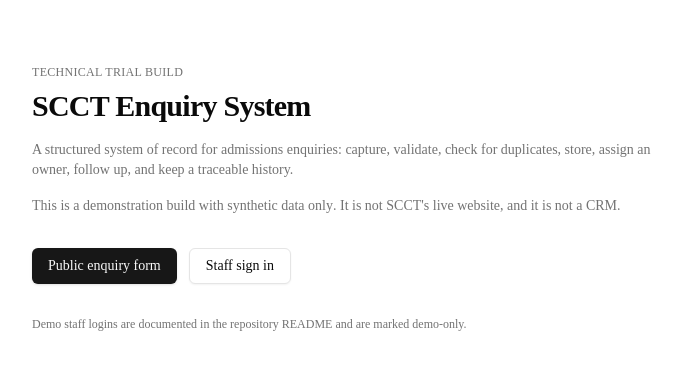
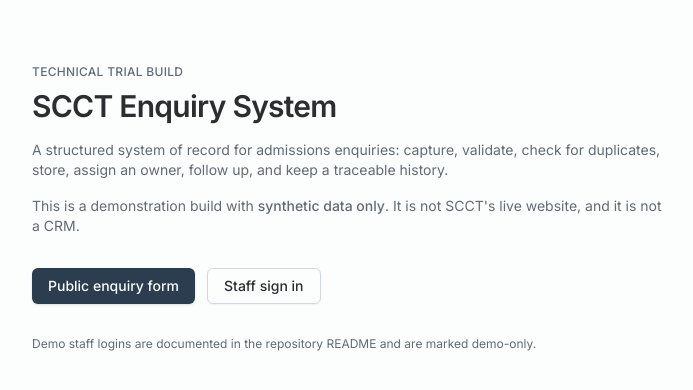
Before and after one commit to iamrealfaizan/scct-enquiry, a Next.js app: page / in a window 1280 px wide. Shown: the top 390 px of the page, without its empty margins (288-981 px from the left). Built offline with nearby package versions, Linux system fonts and the light colour scheme.

Commit message:
Establish SCCT design tokens and typography

```diff
--- a/app/globals.css
+++ b/app/globals.css
@@ -3,78 +3,144 @@
 @tailwind utilities;
 
 /**
- * Design tokens — shadcn/ui `new-york` style, `neutral` base, CSS variables.
+ * Design tokens — shadcn/ui `new-york` structure, SCCT's palette.
  *
  * Every colour in the app resolves through one of these tokens. No component
- * hardcodes a hex value or a Tailwind palette colour directly, so a later brand
- * change is an edit to this block rather than a sweep through the components.
+ * hardcodes a hex value or a Tailwind palette colour directly, so a brand change
+ * is an edit to this block rather than a sweep through the components.
  *
  * Values are HSL channel triplets without the `hsl()` wrapper, which is what
  * lets Tailwind compose them with an opacity modifier: `bg-primary/10`.
+ *
+ * ─── WHERE THE PALETTE CAME FROM ───────────────────────────────────────────────
+ *
+ * Read off SCCT's live site (scct.edu.in), WordPress theme `tisson`, from its
+ * dynamic stylesheet `style-colors.php` and its skin folder named `green`:
+ *
+ *   #2c3e50  links and footer background   (17 uses)  -> --primary
+ *   #2ecc71  the theme's skin colour        (9 uses)  -> --success
+ *   #e6b41b  highlights                     (3 uses)  -> --warning
+ *   #dfe3e5  section backgrounds            (8 uses)  -> --muted / --secondary
+ *   #2d2e2f  body text                                -> --foreground
+ *
+ * SAY THIS PLAINLY WHEN ASKED: `#2c3e50` and `#2ecc71` are the stock Flat UI
+ * "Midnight Blue / Emerald" pair that ships with that theme. These values are
+ * therefore OBSERVED FROM THEIR LIVE SITE, not a brand guideline SCCT issued, and
+ * they are not presented as one. Confirming the real brand colours — and whether
+ * this demo may use their logo at all — is open question 12. Because it is all
+ * configuration, their answer replaces five lines here and touches nothing else.
+ *
+ * ─── GREEN DOES ONE JOB ────────────────────────────────────────────────────────
+ *
+ * Their site uses emerald as a general accent. Here it means POSITIVE STATE only —
+ * enrolled, follow-up completed. Navy carries actions instead. If green were both
+ * "this is a button" and "this enquiry enrolled", the queue's most important
+ * signal would be the same colour as its furniture.
+ *
+ *   --primary      navy    buttons, navigation, links
+ *   --success      emerald enrolled, completed
+ *   --warning      gold    duplicate flags, due today
+ *   --destructive  red     overdue, failed submissions
  */
 
 @layer base {
   :root {
-    --background: 0 0% 100%;
-    --foreground: 0 0% 3.9%;
+    /* Not pure white: a table read for an hour is easier on a hair-warm ground,
+       and it lets cards sit above the page as genuinely white surfaces. */
+    --background: 200 20% 99%;
+    --foreground: 210 6% 18%;
 
     --card: 0 0% 100%;
-    --card-foreground: 0 0% 3.9%;
+    --card-foreground: 210 6% 18%;
 
     --popover: 0 0% 100%;
-    --popover-foreground: 0 0% 3.9%;
+    --popover-foreground: 210 6% 18%;
 
-    --primary: 0 0% 9%;
-    --primary-foreground: 0 0% 98%;
+    /* #2c3e50 */
+    --primary: 210 29% 24%;
+    --primary-foreground: 200 20% 99%;
 
-    --secondary: 0 0% 96.1%;
-    --secondary-foreground: 0 0% 9%;
+    /* Derived from #dfe3e5, lightened — section fills and quiet buttons. */
+    --secondary: 200 16% 94%;
+    --secondary-foreground: 210 29% 24%;
 
-    --muted: 0 0% 96.1%;
-    --muted-foreground: 0 0% 45.1%;
+    --muted: 200 16% 95%;
+    /* 4.7:1 on --background. Below that, a table full of secondary text stops
+       being readable for anyone who is not young with a good monitor. */
+    --muted-foreground: 210 9% 42%;
 
-    --accent: 0 0% 96.1%;
-    --accent-foreground: 0 0% 9%;
+    --accent: 200 16% 93%;
+    --accent-foreground: 210 29% 24%;
+
+    /* #2ecc71, darkened for contrast. The raw value is 1.9:1 on white — fine as
+       a fill on their marketing site, unreadable as text. */
+    --success: 145 63% 32%;
+    --success-foreground: 0 0% 100%;
+
+    /* #e6b41b, darkened for the same reason. Gold on white is the worst offender
+       in any palette. */
+    --warning: 45 84% 30%;
+    --warning-foreground: 0 0% 100%;
 
     /* Validation errors, failed submissions, overdue follow-ups. */
-    --destructive: 0 84.2% 60.2%;
-    --destructive-foreground: 0 0% 98%;
+    --destructive: 0 72% 45%;
+    --destructive-foreground: 0 0% 100%;
 
-    --border: 0 0% 89.8%;
-    --input: 0 0% 89.8%;
-    --ring: 0 0% 3.9%;
+    --border: 200 14% 88%;
+    --input: 200 14% 84%;
+    /* The focus ring is the brand colour, so keyboard focus is obvious rather
+       than a faint grey outline nobody notices. */
+    --ring: 210 29% 34%;
 
     --radius: 0.5rem;
   }
 
+  /**
+   * Dark mode. No toggle is built — `darkMode: "class"` means it activates only
+   * when something puts `.dark` on the html element. Maintained anyway because a
+   * half-defined dark palette is worse than none: the day a toggle is added, the
+   * gaps show up as unreadable text rather than as missing work.
+   *
+   * The brand colours INVERT ROLES here. Navy is the page, not the button — a
+   * dark-on-dark primary button is invisible, so the light surface becomes the
+   * action colour.
+   */
   .dark {
-    --background: 0 0% 3.9%;
-    --foreground: 0 0% 98%;
+    --background: 210 26% 11%;
+    --foreground: 200 16% 94%;
 
-    --card: 0 0% 3.9%;
-    --card-foreground: 0 0% 98%;
+    --card: 210 25% 14%;
+    --card-foreground: 200 16% 94%;
 
-    --popover: 0 0% 3.9%;
-    --popover-foreground: 0 0% 98%;
+    --popover: 210 25% 14%;
+    --popover-foreground: 200 16% 94%;
 
-    --primary: 0 0% 98%;
-    --primary-foreground: 0 0% 9%;
+    --primary: 200 16% 94%;
+    --primary-foreground: 210 29% 18%;
 
-    --secondary: 0 0% 14.9%;
-    --secondary-foreground: 0 0% 98%;
+    --secondary: 210 22% 19%;
+    --secondary-foreground: 200 16% 94%;
 
-    --muted: 0 0% 14.9%;
-    --muted-foreground: 0 0% 63.9%;
+    --muted: 210 22% 18%;
+    --muted-foreground: 205 12% 68%;
 
-    --accent: 0 0% 14.9%;
-    --accent-foreground: 0 0% 98%;
+    --accent: 210 22% 22%;
+    --accent-foreground: 200 16% 94%;
 
-    --destructive: 0 62.8% 30.6%;
-    --destructive-foreground: 0 0% 98%;
+    /* Lightened rather than darkened — on a dark ground the contrast problem
+       runs the other way. */
+    --success: 145 55% 55%;
+    --success-foreground: 210 29% 12%;
 
-    --border: 0 0% 14.9%;
-    --input: 0 0% 14.9%;
-    --ring: 0 0% 83.1%;
+    --warning: 45 80% 60%;
+    --warning-foreground: 210 29% 12%;
+
+    --destructive: 0 70% 62%;
+    --destructive-foreground: 210 29% 12%;
+
+    --border: 210 20% 24%;
+    --input: 210 20% 28%;
+    --ring: 200 16% 70%;
   }
 }
 
@@ -89,4 +155,27 @@
       "rlig" 1,
       "calt" 1;
   }
+
+  /**
+   * Digits line up in columns.
+   *
+   * Applied to tables and to anything tagged `.tabular` rather than globally,
+   * because proportional figures read better in prose. In a queue of enquiry
+   * numbers and dates, misaligned digits are the difference between scanning a
+   * column and reading it.
+   */
+  table,
+  .tabular {
+    font-variant-numeric: tabular-nums;
+  }
+
+  /**
+   * A visible focus ring everywhere, for keyboard users.
+   *
+   * `:focus-visible`, not `:focus`, so a mouse click does not leave a ring behind
+   * on every button. Set once here so no component has to remember it.
+   */
+  :focus-visible {
+    @apply outline-none ring-2 ring-ring ring-offset-2 ring-offset-background;
+  }
 }
--- a/app/layout.tsx
+++ b/app/layout.tsx
@@ -1,16 +1,46 @@
 import type { Metadata } from "next";
-import localFont from "next/font/local";
+import { Inter, JetBrains_Mono } from "next/font/google";
 import "./globals.css";
 
-const geistSans = localFont({
-  src: "./fonts/GeistVF.woff",
-  variable: "--font-geist-sans",
-  weight: "100 900",
+/**
+ * Two typefaces, and each has a job.
+ *
+ * INTER for everything a person reads. It has the largest x-height of the
+ * realistic candidates, which is what keeps the 12px text in the queue legible
+ * rather than merely present, and it ships proper tabular figures — the queue sorts
+ * and scans columns of numbers, and digits that do not line up turn a column into
+ * prose you have to read.
+ *
+ * JETBRAINS MONO for identifiers only: enquiry numbers, permission codes, staff
+ * profile ids. Chosen over the other monos because its `0/O`, `1/l/I` and `8/B` are
+ * unambiguous — someone reads "ENQ-2026-000041" down a phone line to a parent, and
+ * a mono that renders zero without a distinguishing mark makes that call harder than
+ * it needs to be.
+ *
+ * WHY `next/font/google` RATHER THAN THE COMMITTED .woff FILES this replaced. Next
+ * downloads both faces at BUILD time and self-hosts them from our own origin, so:
+ * no request to Google at runtime, nothing for a visitor's browser to leak, no
+ * external dependency during a live demo, and no layout shift because the metrics
+ * are known at build. It also means the repository holds no binary font assets.
+ *
+ * `display: "swap"` shows text in the fallback immediately rather than holding a
+ * blank page. On a college's connection, text you can read in the wrong font beats
+ * text you cannot read at all.
+ *
+ * SUBSET `latin` ONLY, deliberately. Names in the demo data are Latin-script. If
+ * SCCT needs Devanagari for student names, that is a subset to add here — and it is
+ * a real question rather than an assumption, so it is not silently included.
+ */
+const inter = Inter({
+  subsets: ["latin"],
+  variable: "--font-sans",
+  display: "swap",
 });
-const geistMono = localFont({
-  src: "./fonts/GeistMonoVF.woff",
-  variable: "--font-geist-mono",
-  weight: "100 900",
+
+const jetbrainsMono = JetBrains_Mono({
+  subsets: ["latin"],
+  variable: "--font-mono",
+  display: "swap",
 });
 
 export const metadata: Metadata = {
@@ -28,9 +58,7 @@ export default function RootLayout({
 }>) {
   return (
     <html lang="en">
-      <body
-        className={`${geistSans.variable} ${geistMono.variable} antialiased`}
-      >
+      <body className={`${inter.variable} ${jetbrainsMono.variable} font-sans antialiased`}>
         {children}
       </body>
     </html>
--- a/tailwind.config.ts
+++ b/tailwind.config.ts
@@ -55,6 +55,18 @@ const config: Config = {
           DEFAULT: "hsl(var(--destructive))",
           foreground: "hsl(var(--destructive-foreground))",
         },
+        // Semantic state colours. Registered here so `bg-success`, `text-warning`
+        // and `border-success/40` resolve like any other token — without this a
+        // component would have to reach for a raw Tailwind colour, which is the
+        // one thing the token system exists to prevent.
+        success: {
+          DEFAULT: "hsl(var(--success))",
+          foreground: "hsl(var(--success-foreground))",
+        },
+        warning: {
+          DEFAULT: "hsl(var(--warning))",
+          foreground: "hsl(var(--warning-foreground))",
+        },
         border: "hsl(var(--border))",
         input: "hsl(var(--input))",
         ring: "hsl(var(--ring))",
@@ -65,8 +77,18 @@ const config: Config = {
         sm: "calc(var(--radius) - 4px)",
       },
       fontFamily: {
-        sans: ["var(--font-geist-sans)", "system-ui", "sans-serif"],
-        mono: ["var(--font-geist-mono)", "ui-monospace", "monospace"],
+        /**
+         * Inter for reading, JetBrains Mono for identifiers. See app/layout.tsx
+         * for why each was chosen.
+         *
+         * The fallback stacks are not decoration: `display: "swap"` means the
+         * fallback is what a visitor sees for the first few hundred milliseconds,
+         * so it should be a system face with similar metrics rather than whatever
+         * the browser defaults to. `system-ui` resolves to Segoe UI on the
+         * Windows machines SCCT's staff use.
+         */
+        sans: ["var(--font-sans)", "system-ui", "-apple-system", "Segoe UI", "sans-serif"],
+        mono: ["var(--font-mono)", "ui-monospace", "SFMono-Regular", "Consolas", "monospace"],
       },
       keyframes: {
         "accordion-down": {
```
Also changed, not shown: app/fonts/GeistMonoVF.woff (deleted), app/fonts/GeistVF.woff (deleted).
